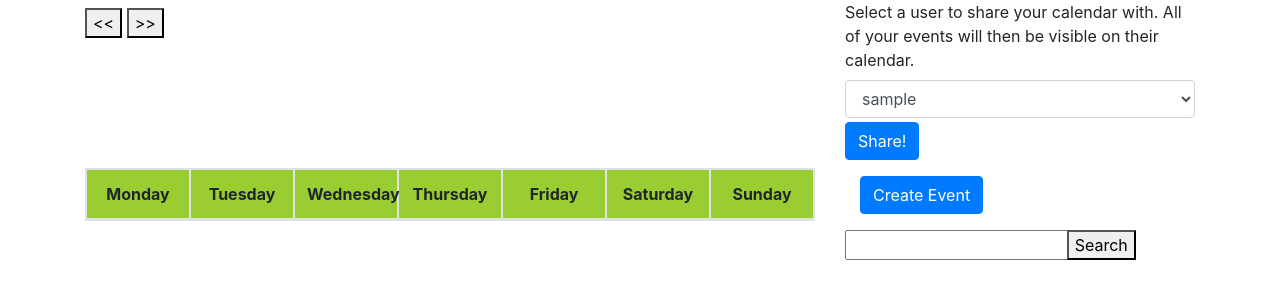
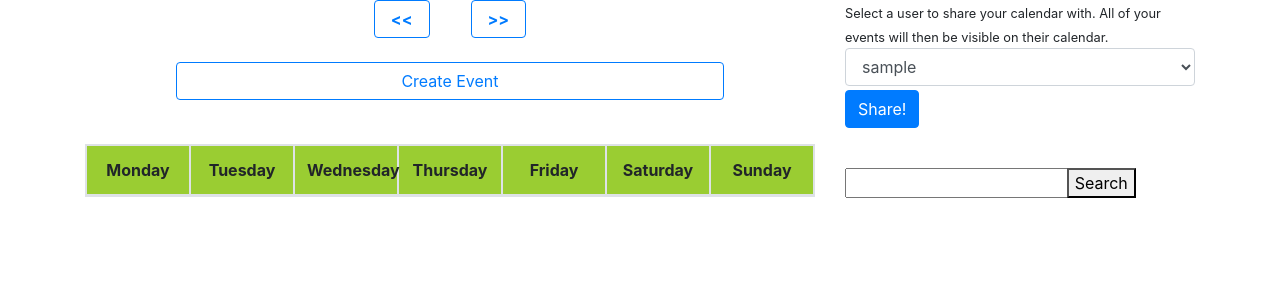
Before and after one commit to conorshort/calendar-app, a Django app: page / in a window 1280 px wide. Shown: the part 103-403 px from the top of the page. Run offline with Django 3.2, Linux system fonts and the light colour scheme; the visitor is signed in with stand-in values (Sample User, id 1); data comes from the database, SQL or seed files in the repository; data that the repository does not hold is empty; some libraries are stand-ins or nearby versions.

Commit message:
update styling

```diff
--- a/calendarproj/templates/calendarapp/index.html
+++ b/calendarproj/templates/calendarapp/index.html
@@ -15,18 +15,41 @@
     </div>
     <div class="row">
         <div class="col-8">
-            <h1 id="month-name"></h1>
-            <button id='prev-month'>
-                << </button>
-                    <button id='next-month'>
-                        >>
+
+
+
+            <div class="text-center">
+                <button class="btn btn-outline-primary mb-4 pl-3 pr-3" id='prev-month'>
+                    <b>
+                        << </b>
+                </button>
+                <h1 style="display: inline-block" class="mt-3 ml-3 mr-3" id="month-name"></h1>
+
+                <button class="btn btn-outline-primary mb-4 pl-3 pr-3" id='next-month'>
+                    <b> >> </b>
                 </button>
 
             </div>
+            <div class="text-center">
+                <button id="show-create-modal" type="button" class="btn btn-outline-primary w-75" data-toggle="modal"
+                    data-target="#event-modal">
+                    Create Event
+                </button>
+            </div>
+
+
+
+
+
+        </div>
+
         <div class="col">
-            <label for="sel1">Select a user to share your calendar with.
+            <form>
+                <div class="form-group mb-2">
+                    <small>
+                        Select a user to share your calendar with.
                         All of your events will then be visible on their calendar.
-            </label>
+                    </small>
                     <select class="form-control" id="user-select">
                         {% for user in users %}
 
@@ -38,6 +61,8 @@
                     </button>
                     <span id="cal-shared" class="ml-2">Calendar shared!</span>
                     <span id="cal-not-shared" class="ml-2">Something went wrong!</span>
+            </form>
+        </div>
     </div>
 </div>
 <div class="row">
@@ -64,10 +89,7 @@
             </div>
             <div class="row">
                 <div class="col-12">
-                        <button id="show-create-modal" type="button" class="btn btn-primary" data-toggle="modal"
-                            data-target="#event-modal">
-                            Create Event
-                        </button>
+
                 </div>
             </div>
             <div class="row">
```
Lines whose indentation alone changed are shown as unchanged.
